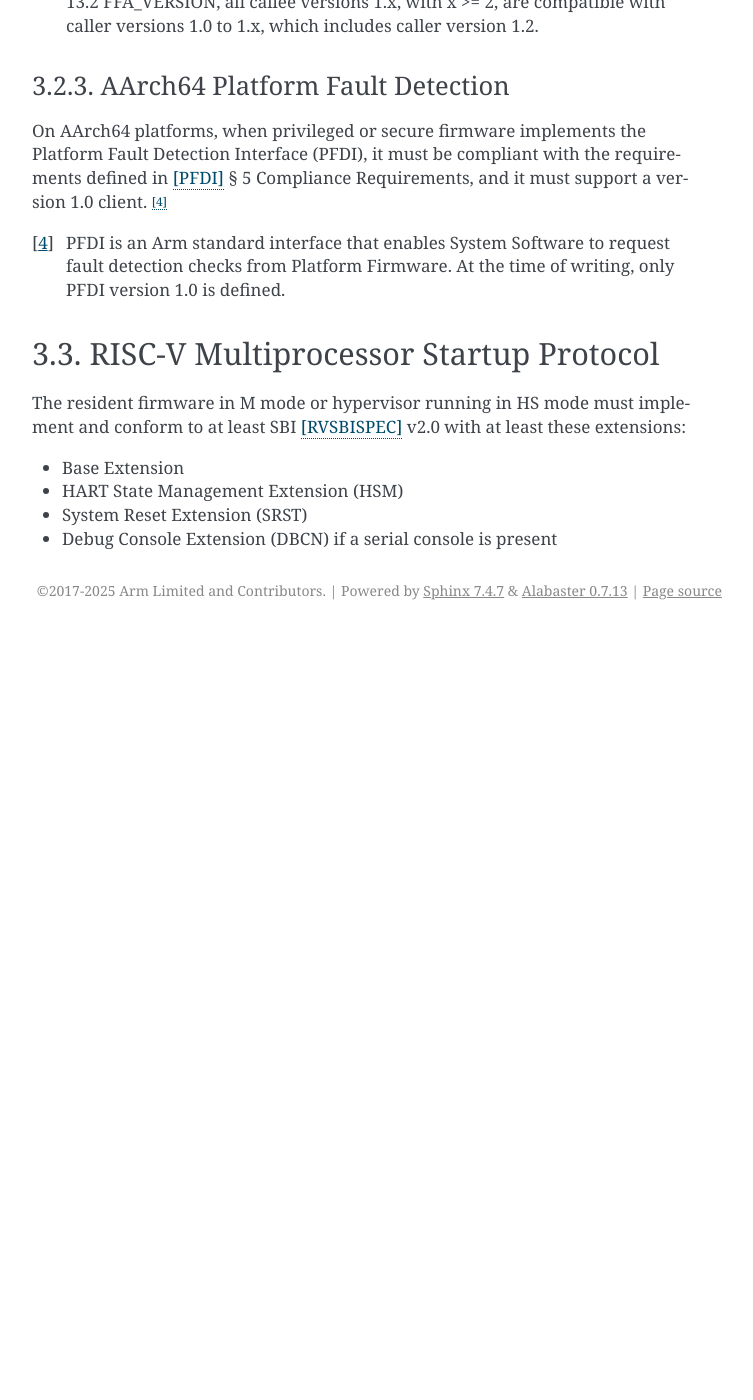
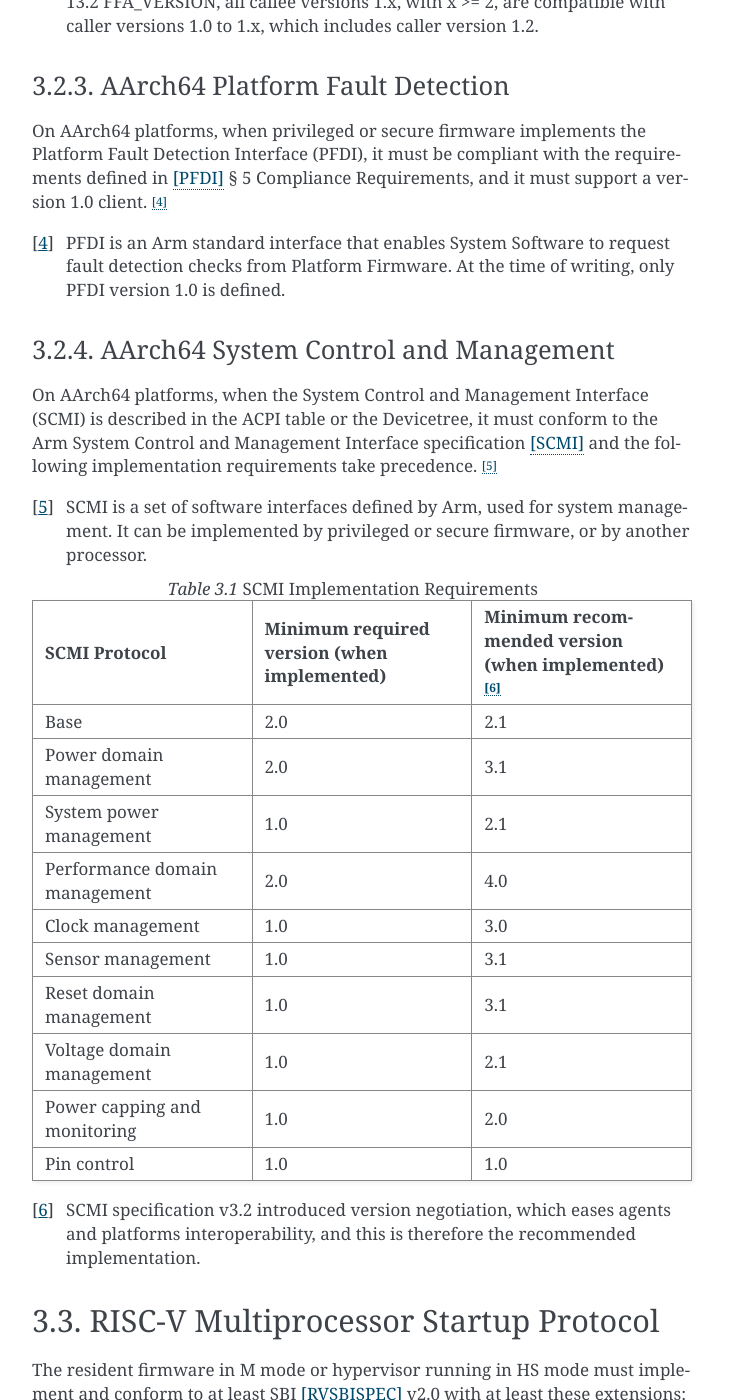
Before and after one commit to ARM-software/ebbr, a Sphinx documentation site: the page built from source/chapter3-secureworld.rst, in a window 1280 px wide and 1400 px high, scrolled down 1418 px. Shown: the whole window, without its empty margins (388-1141 px from the left). Built offline with Sphinx 7.4.7, drawn with Linux system fonts in a browser that asks for light colours; before the commit the page ends 2048 px from its top, so only the background shows below that; some of the changed text lies outside the part shown.

Commit message:
chapter3: add SCMI requirements
Add requirements on AArch64 platforms, when SCMI is implemented.
The requirements are on the minimum required and recommended versions for
the implemented SCMI protocols.
This corresponds to requiring at least SCMI 2.0 B, and ideally SCMI 3.2 E.

Signed-off-by: Vincent Stehlé <vincent.stehle@arm.com>

```diff
--- a/source/chapter3-secureworld.rst
+++ b/source/chapter3-secureworld.rst
@@ -73,6 +73,61 @@
    request fault detection checks from Platform Firmware.
    At the time of writing, only PFDI version 1.0 is defined.
 
+AArch64 System Control and Management
+-------------------------------------
+
+On AArch64 platforms, when the System Control and Management Interface (SCMI) is
+described in the ACPI table or the Devicetree, it must conform to the Arm System
+Control and Management Interface specification [SCMI]_ and the following
+implementation requirements take precedence. [#SCMINote]_
+
+.. [#SCMINote] SCMI is a set of software interfaces defined by Arm, used for
+   system management.
+   It can be implemented by privileged or secure firmware, or by another
+   processor.
+
+.. list-table:: SCMI Implementation Requirements
+   :widths: 33 33 33
+   :header-rows: 1
+
+   * - SCMI Protocol
+     - Minimum required version (when implemented)
+     - Minimum recommended version (when implemented) [#SCMIRecomNote]_
+   * - Base
+     - 2.0
+     - 2.1
+   * - Power domain management
+     - 2.0
+     - 3.1
+   * - System power management
+     - 1.0
+     - 2.1
+   * - Performance domain management
+     - 2.0
+     - 4.0
+   * - Clock management
+     - 1.0
+     - 3.0
+   * - Sensor management
+     - 1.0
+     - 3.1
+   * - Reset domain management
+     - 1.0
+     - 3.1
+   * - Voltage domain management
+     - 1.0
+     - 2.1
+   * - Power capping and monitoring
+     - 1.0
+     - 2.0
+   * - Pin control
+     - 1.0
+     - 1.0
+
+.. [#SCMIRecomNote] SCMI specification v3.2 introduced version negotiation,
+   which eases agents and platforms interoperability, and this is therefore the
+   recommended implementation.
+
 RISC-V Multiprocessor Startup Protocol
 ======================================
 
```
